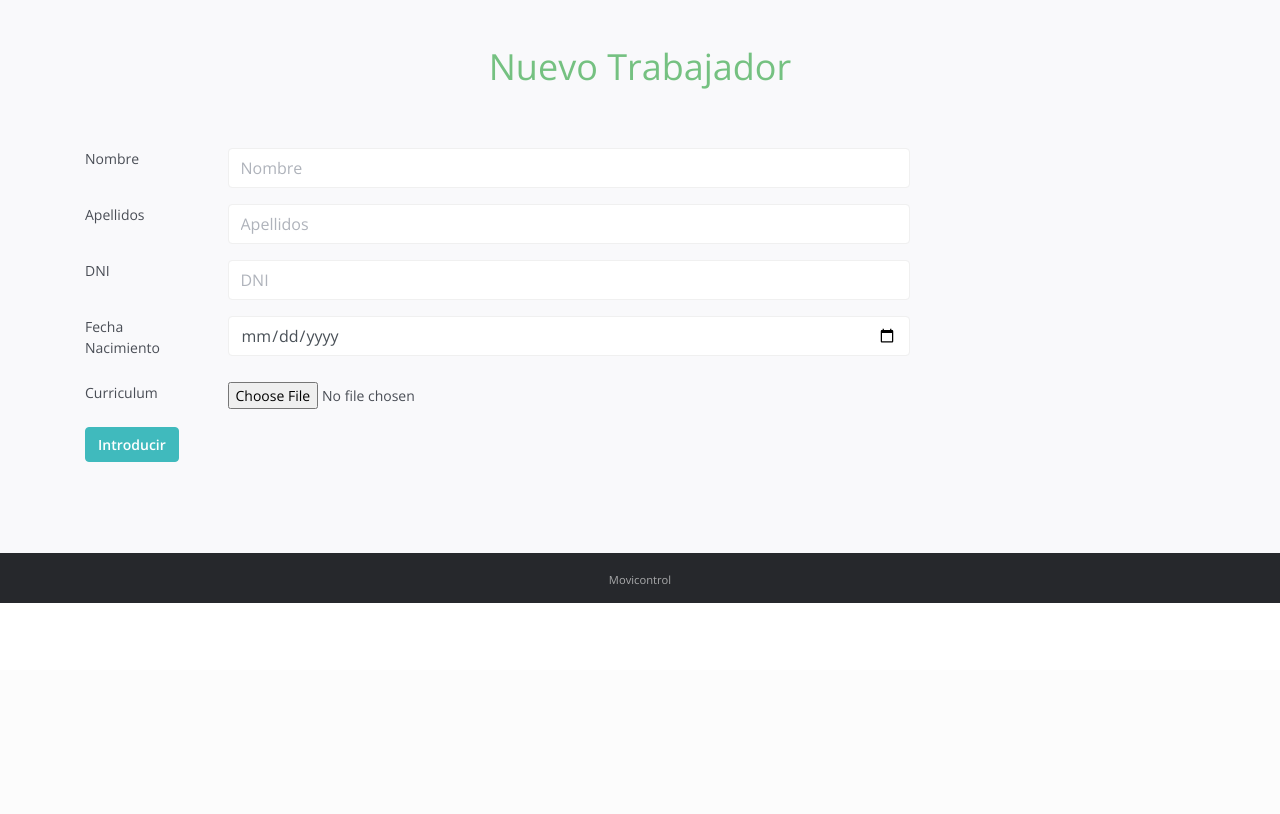
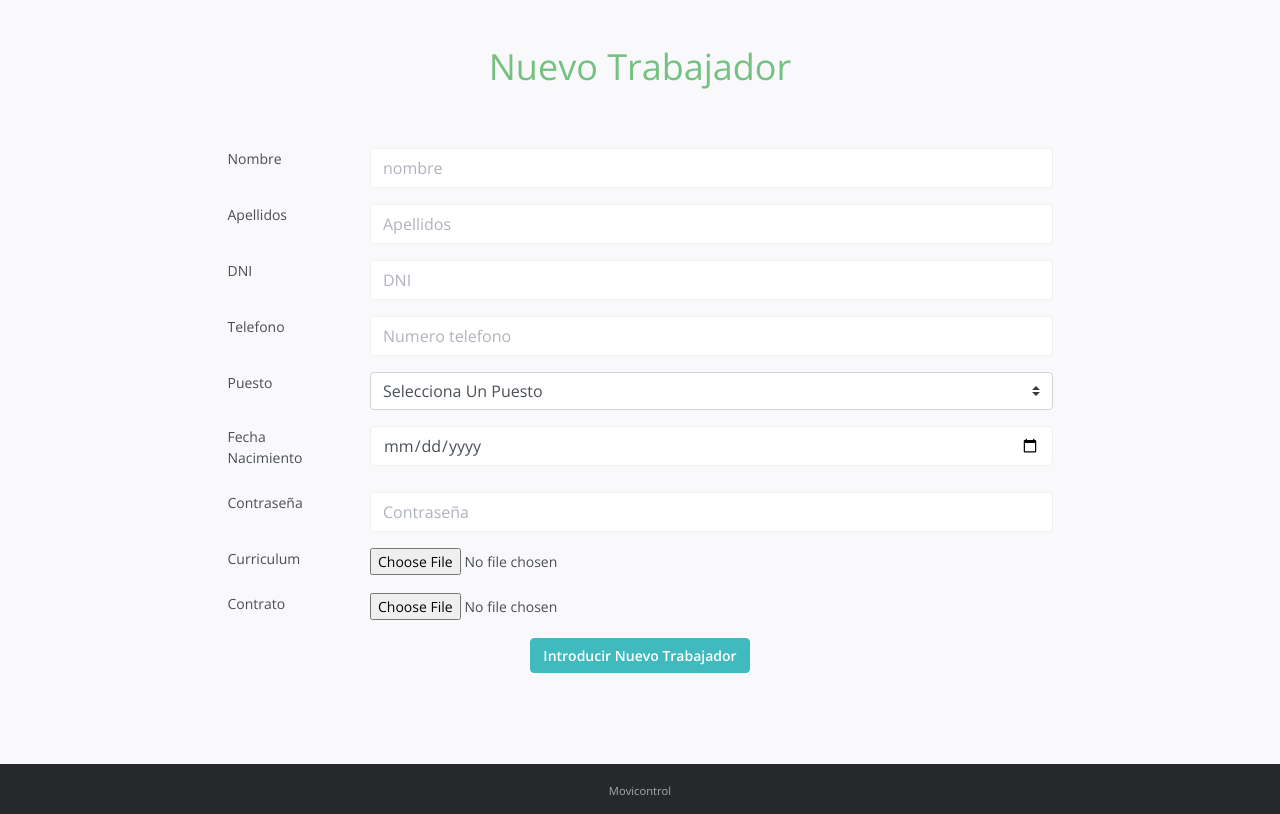
Before and after one commit to BuenasBuenasSergio/Intranet-Empresa, a PHP site: page /Personal/nuevoTrabajador.php in a window 1280 px wide. Shown: the part 130-944 px from the top of the page. Before the commit the page ends 733 px from the top, so only its background shows below. Run offline with PHP 8.4, Linux system fonts and the light colour scheme; data comes from the database, SQL or seed files in the repository; both versions use the stored data as it was after the commit.

Commit message:
Anadido insusuarios

```diff
--- a/Personal/nuevoTrabajador.php
+++ b/Personal/nuevoTrabajador.php
@@ -1,3 +1,8 @@
+<?php
+session_start();
+
+include("../conexion.php");
+?>
 <!DOCTYPE html>
 <html lang="en">
 <head>
@@ -49,46 +54,87 @@
                 <div id="doc-header" class="doc-header text-center">
                     <h1 class="doc-title">Nuevo Trabajador</h1>
                 </div><!--//doc-header-->
-                <div class="doc-body row" >
+                <div class="doc-body row justify-content-md-center" >
                     <div class="doc-content col-md-9 col-12 order-1">
                         <div class="content-inner">
                             <section id="dashboards" class="doc-section">
                                 <div class="section-block">
-                                    <form>
-                                        <div class="form-group row">
-                                            <label for="inputEmail3" class="col-sm-2 form-control-label">Nombre</label>
+                                    <form name="alta" method="POST" action="altaTrabajador.php">
+                                        <div class="form-group row justify-content-md-center">
+                                            <label  class="col-sm-2 form-control-label">Nombre</label>
                                             <div class="col-sm-10">
-                                                <input type="text" class="form-control" id="inputEmail3" placeholder="Nombre">
+                                                <input type="text" class="form-control" name="nombre" placeholder="nombre">
                                             </div>
                                         </div>
-                                        <div class="form-group row">
-                                            <label for="inputPassword3" class="col-sm-2 form-control-label">Apellidos</label>
+                                        <div class="form-group row justify-content-md-center">
+                                            <label  class="col-sm-2 form-control-label">Apellidos</label>
                                             <div class="col-sm-10">
-                                                <input type="text" class="form-control" id="inputPassword3" placeholder="Apellidos">
+                                                <input type="text" class="form-control" name="apellidos" placeholder="Apellidos">
                                             </div>
                                         </div>
-                                        <div class="form-group row">
-                                            <label for="inputEmail3" class="col-sm-2 form-control-label">DNI</label>
+
+                                        <div class="form-group row justify-content-md-center">
+                                            <label  class="col-sm-2 form-control-label">DNI</label>
                                             <div class="col-sm-10">
-                                                <input type="text" class="form-control" id="inputEmail3" placeholder="DNI">
+                                                <input type="text" class="form-control" name="dni" placeholder="DNI">
                                             </div>
                                         </div>
-                                        <div class="form-group row">
-                                            <label for="inputEmail3" class="col-sm-2 form-control-label">Fecha Nacimiento</label>
+                                        <div class="form-group row justify-content-md-center">
+                                            <label  class="col-sm-2 form-control-label">Telefono</label>
                                             <div class="col-sm-10">
-                                                <input type="date" class="form-control" id="date" placeholder="FecNac">
+                                                <input type="text" class="form-control" name="telefono" placeholder="Numero telefono">
                                             </div>
                                         </div>
-                                        <div class="form-group row">
-                                            <label for="inputEmail3" class="col-sm-2 form-control-label">Curriculum</label>
+                                        <div class="form-group row justify-content-md-center">
+                                            <label  class="col-sm-2 form-control-label">Puesto</label>
                                             <div class="col-sm-10">
-                                                 <input type="file" id="file" />
+                                                <select class="custom-select" name="puesto">
+                                                    <option selected>Selecciona Un Puesto</option>
+                                                    <?php
+
+                                                        $sql = "SELECT * FROM puestos";
+
+                                                         $registros=mysqli_query($conexion,$sql);
+
+                                                         while ($linea=mysqli_fetch_array($registros)) {
+                                                            echo "
+                                                            <option value='$linea[idPuesto]'>$linea[puesto]</option>";
+                                                         }
+                                                     ?>
+                                                </select>
+                                            </div>
+                                        </div>
+
+                                        <div class="form-group row justify-content-md-center">
+                                            <label  class="col-sm-2 form-control-label">Fecha Nacimiento</label>
+                                            <div class="col-sm-10">
+                                                <input type="date" class="form-control" id="date"  name="fecNac" placeholder="FecNac">
+                                            </div>
+                                        </div>
+
+                                        <div class="form-group row justify-content-md-center">
+                                            <label  class="col-sm-2 form-control-label">Contraseña</label>
+                                            <div class="col-sm-10">
+                                                <input type="text" class="form-control"  name="pass" placeholder="Contraseña">
+                                            </div>
+                                        </div>
+                                        <div class="form-group row justify-content-md-center">
+                                            <label  class="col-sm-2 form-control-label">Curriculum</label>
+                                            <div class="col-sm-10">
+                                                 <input type="file" id="file" name="curriculum" />
                                                 <span class="file-custom"></span>
                                             </div>
                                         </div>
-                                        <div class="form-group row">
-                                            <div class="col-sm-offset-2 col-sm-10">
-                                                <button type="submit" class="btn btn-primary">Introducir</button>
+                                        <div class="form-group row justify-content-md-center">
+                                            <label for="inputEmail3" class="col-sm-2 form-control-label">Contrato</label>
+                                            <div class="col-sm-10">
+                                                 <input type="file" id="file" name="contrato" />
+                                                <span class="file-custom"></span>
+                                            </div>
+                                        </div>
+                                        <div class="form-group row justify-content-md-center">
+                                            <div class="col-sm-offset-6 ">
+                                                <button type="submit" class="btn btn-primary">Introducir Nuevo Trabajador</button>
                                             </div>
                                         </div>
                                     </form>
--- a/Personal/trabajadores.php
+++ b/Personal/trabajadores.php
@@ -47,7 +47,6 @@
             <div class="container">
                 <div id="doc-header" class="doc-header text-center">
                     <h1 class="doc-title">Trabajadores</h1>
-                    <input class="btn btn-primary" type="button" value="Nuevo Trabajador">
                 </div><!--//doc-header-->
                 <div class="doc-body row">
                     <div class="doc-content col-md-9 col-12 order-1">
--- a/login.php
+++ b/login.php
@@ -89,17 +89,17 @@
                                 <i class="icon far fa-user"></i>
                             </div><!--//icon-holder-->
                             <h3 class="title">Login</h3>
-                            <form name="login" method="POST" action="conexionLogion.php">
+                            <form name="login" method="POST" action="conexionLogin.php">
                                  <div class="form-group row">
                                     <label for="inputEmail3" class="col-sm-2 form-control-label">Usuario</label>
                                     <div class="col-sm-10">
-                                         <input type="text" class="form-control" id="inputEmail3" placeholder="usuario">
+                                         <input type="text" class="form-control" name="user" id="inputEmail3" placeholder="usuario">
                                     </div>
                                 </div>
                                 <div class="form-group row">
                                     <label for="inputPassword3" class="col-sm-2 form-control-label">Contraseña</label>
                                     <div class="col-sm-10">
-                                        <input type="password" class="form-control" id="inputPassword3" placeholder="contraseña">
+                                        <input type="password" class="form-control" name="pass" id="inputPassword3" placeholder="contraseña">
                                     </div>
                                 </div>
                                 <button type="submit" class="btn btn-info">Iniciar Sesion</button>
```
Also changed, not shown: Personal/altaTrabajador.php (added, +26 -0 lines), conexionLogin.php (added, +35 -0 lines), movicontrol.sql (added, +141 -0 lines), personal.php (+15 -4 lines), por si aca.php (added, +53 -0 lines), principal.php (+31 -56 lines), readme.md (added).
